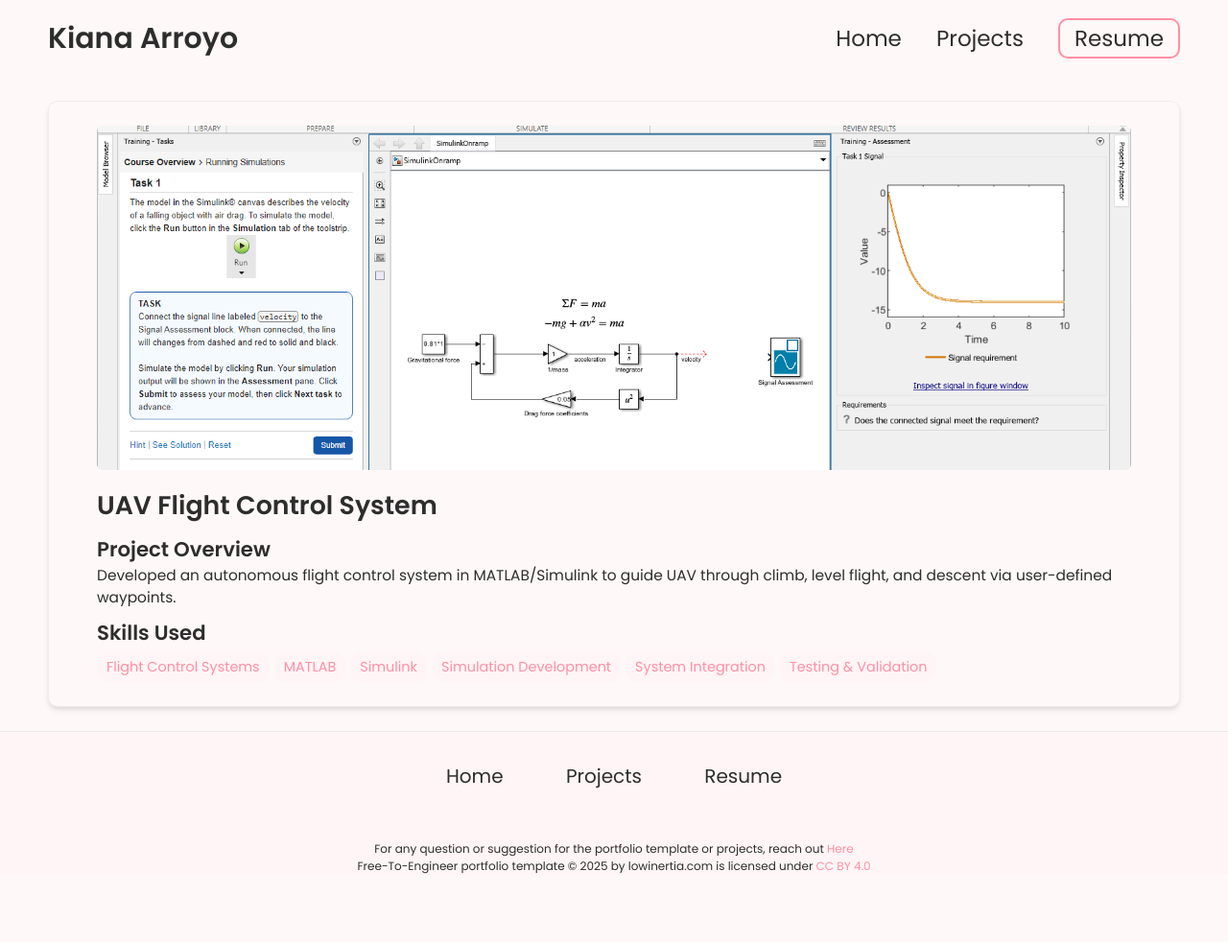
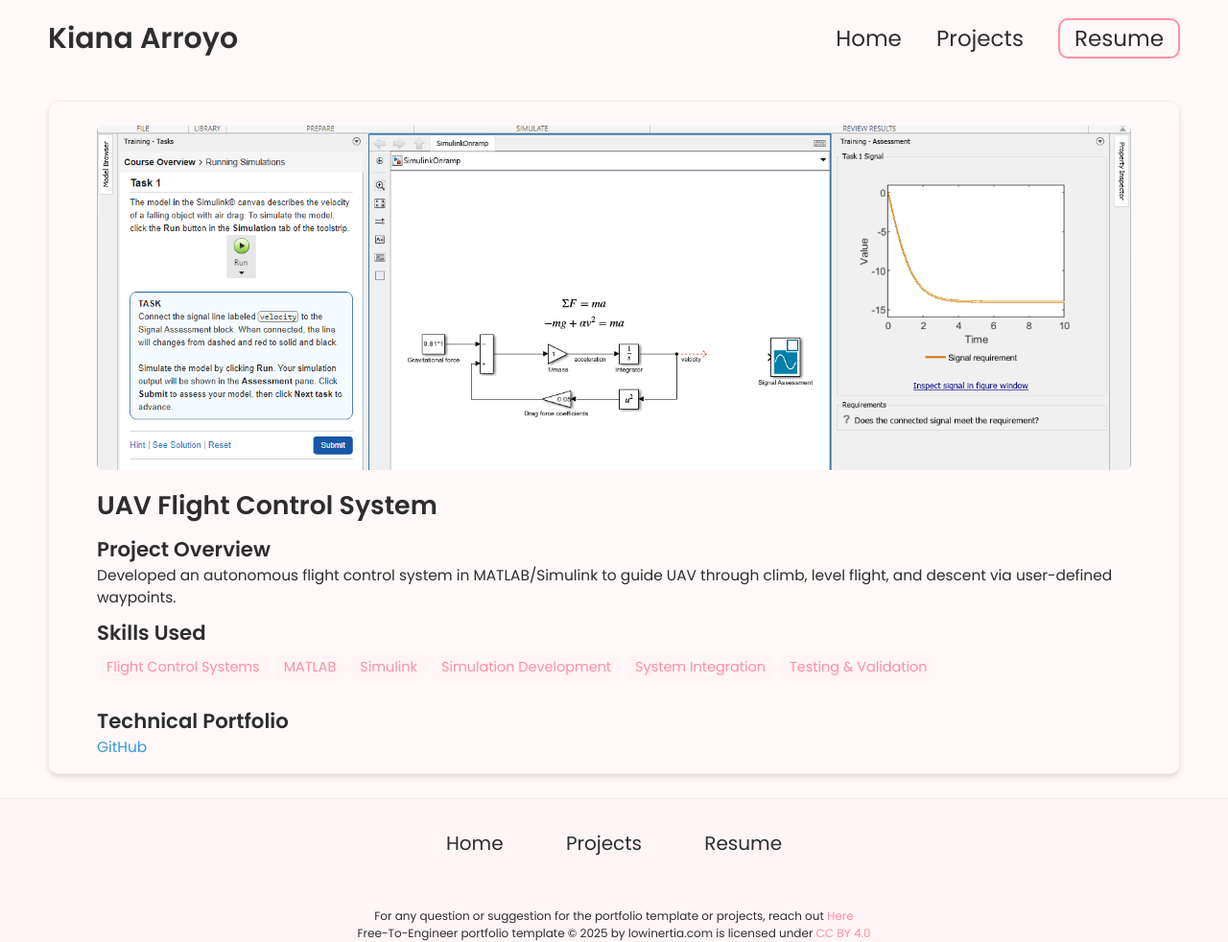
Before and after one commit to oirroyo/oirroyo.github.io, a Jekyll site: the page built from _projects/UAVFCS/index.md, in a window 1280 px wide. Shown: the whole page at 96% size. Built offline with Jekyll 4.4.1, drawn with Linux system fonts in a browser that asks for light colours; before the commit the page ends 912 px from its top, so only the background shows below that.

Commit message:
Update index.md

```diff
--- a/_projects/UAVFCS/index.md
+++ b/_projects/UAVFCS/index.md
@@ -11,3 +11,5 @@ skills:
 - Testing & Validation
 main-image: /simulink-onramp.png
 ---
+## Technical Portfolio
+[GitHub](github.com/oirroyo/UAVFCS)
```
